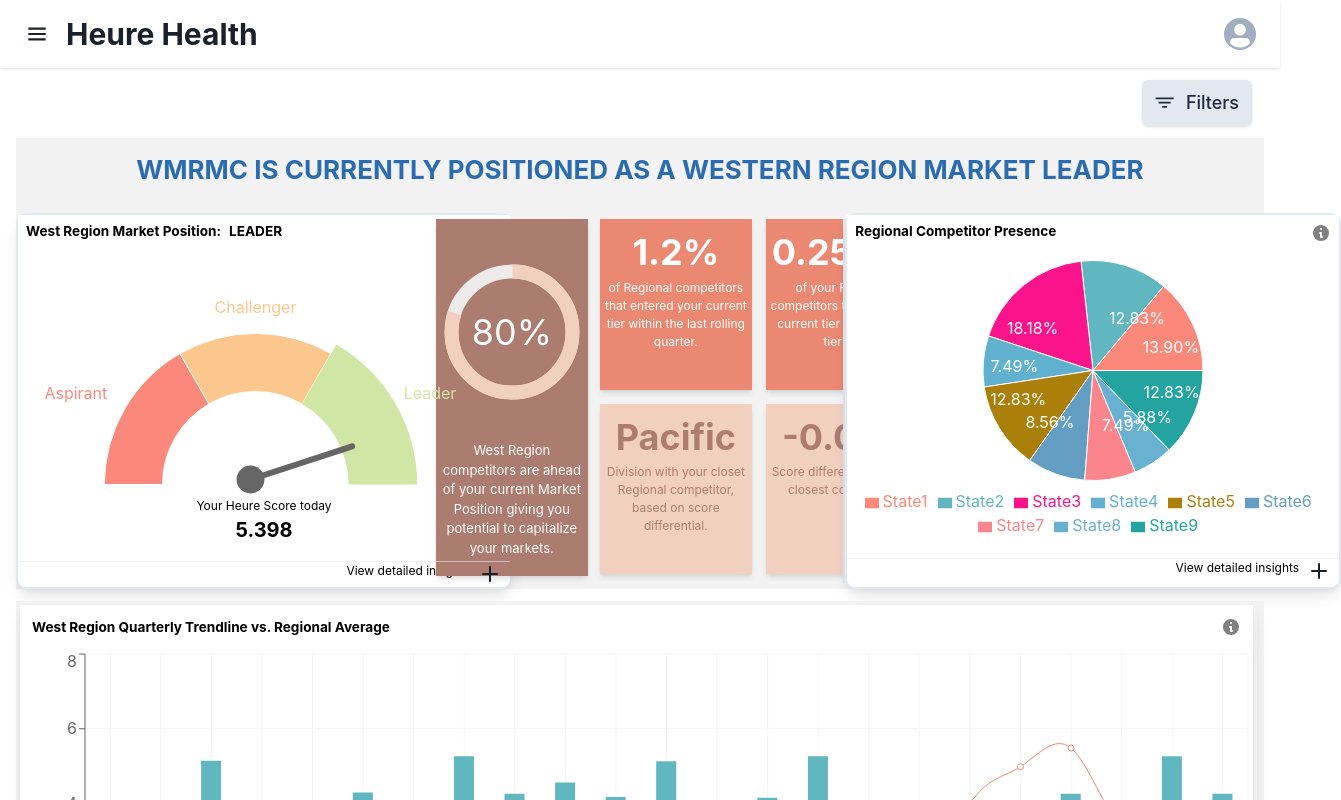
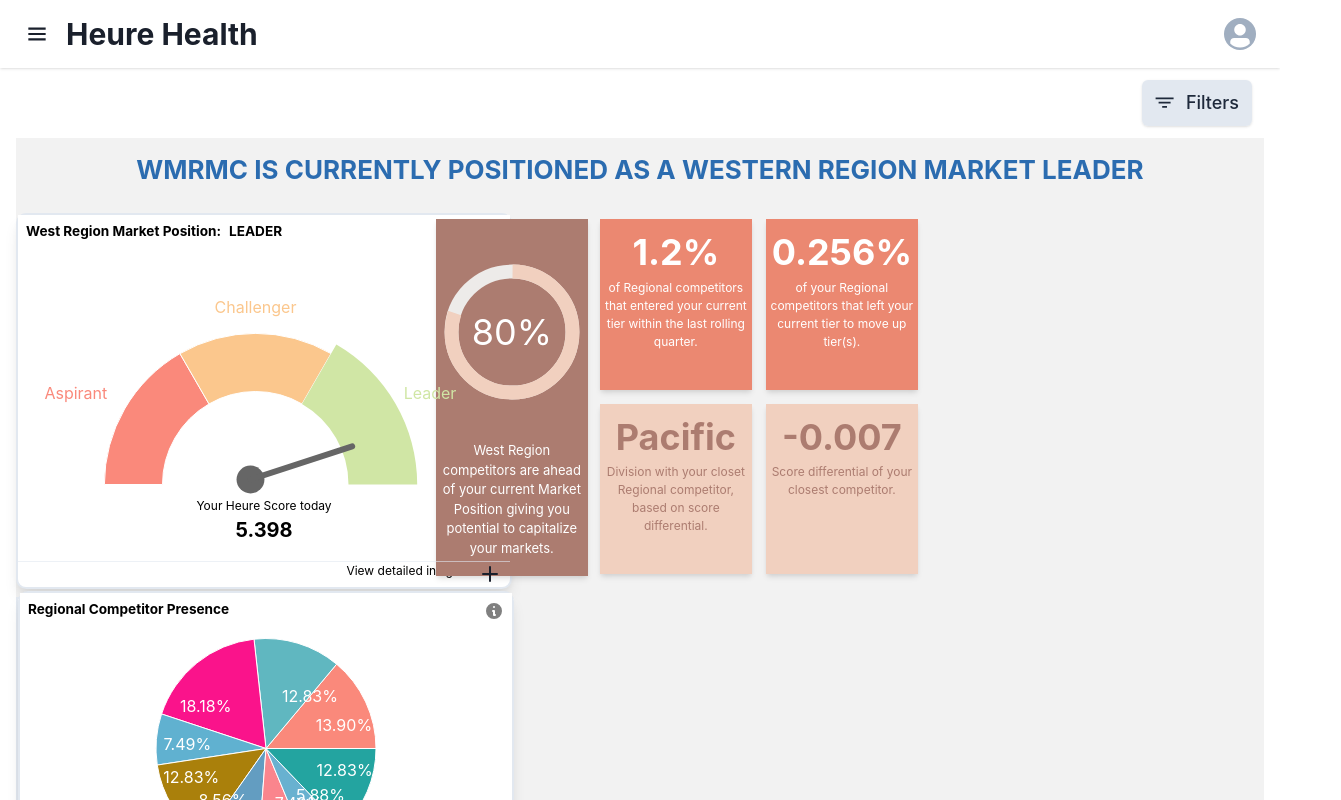
Before and after one commit to Heure-Health/HeureHealth-hospital, a Next.js app: page /position in a window 1280 px wide. Shown: the top 800 px of the page, 1341 px wide, since content can reach past the window. Built offline with nearby package versions, Linux system fonts and the light colour scheme.

Commit message:
Updated the width of snapshot widget

```diff
--- a/src/pages/position/PositionMain.tsx
+++ b/src/pages/position/PositionMain.tsx
@@ -61,14 +61,6 @@
     }
     ]
 }
-
-const snapShotWidgetWidth = [
-    "49%",
-    "95%",
-    "48.5%",
-    "43.5%",
-    "32%",
-];
 
 const marketPositionWidgetWidth = [
     "49%",
@@ -135,7 +127,7 @@
                                         />
                                 </Center>
                             </WrapItem>
-                            <WrapItem width={snapShotWidgetWidth} minWidth={snapShotWidgetWidth} height={"22.7em"}>
+                            <WrapItem height={"22.7em"}>
                                 <Flex direction={"column"} paddingRight={3}>
                                     <Box width="100%">
                                         <DonutWidget
```
